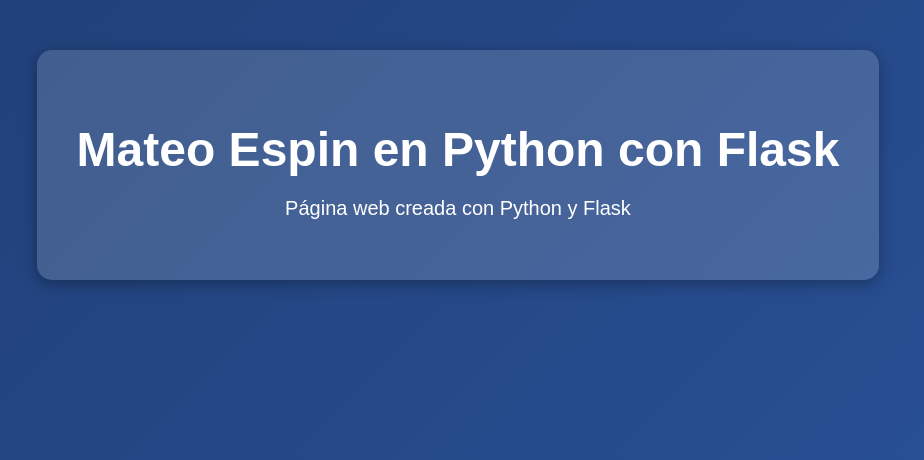
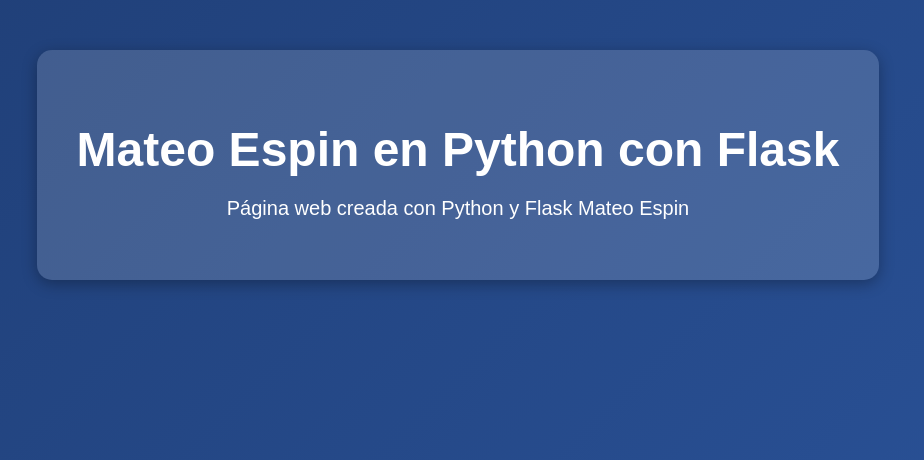
Before and after one commit to MateoEspin/ISAabr26-GitHubActions-Docker, a Flask app: page / in a window 1280 px wide. Shown: the part 235-695 px from the top of the page, without its empty margins (182-1106 px from the left). Run offline with Flask 3, Linux system fonts and the light colour scheme.

Commit message:
primer commit2

```diff
--- a/templates/index.html
+++ b/templates/index.html
@@ -40,7 +40,7 @@
 
     <div class="contenedor">
         <h1>{{ titulo }}</h1>
-        <p>Página web creada con Python y Flask</p>
+        <p>Página web creada con Python y Flask Mateo Espin</p>
     </div>
 
 </body>
```
